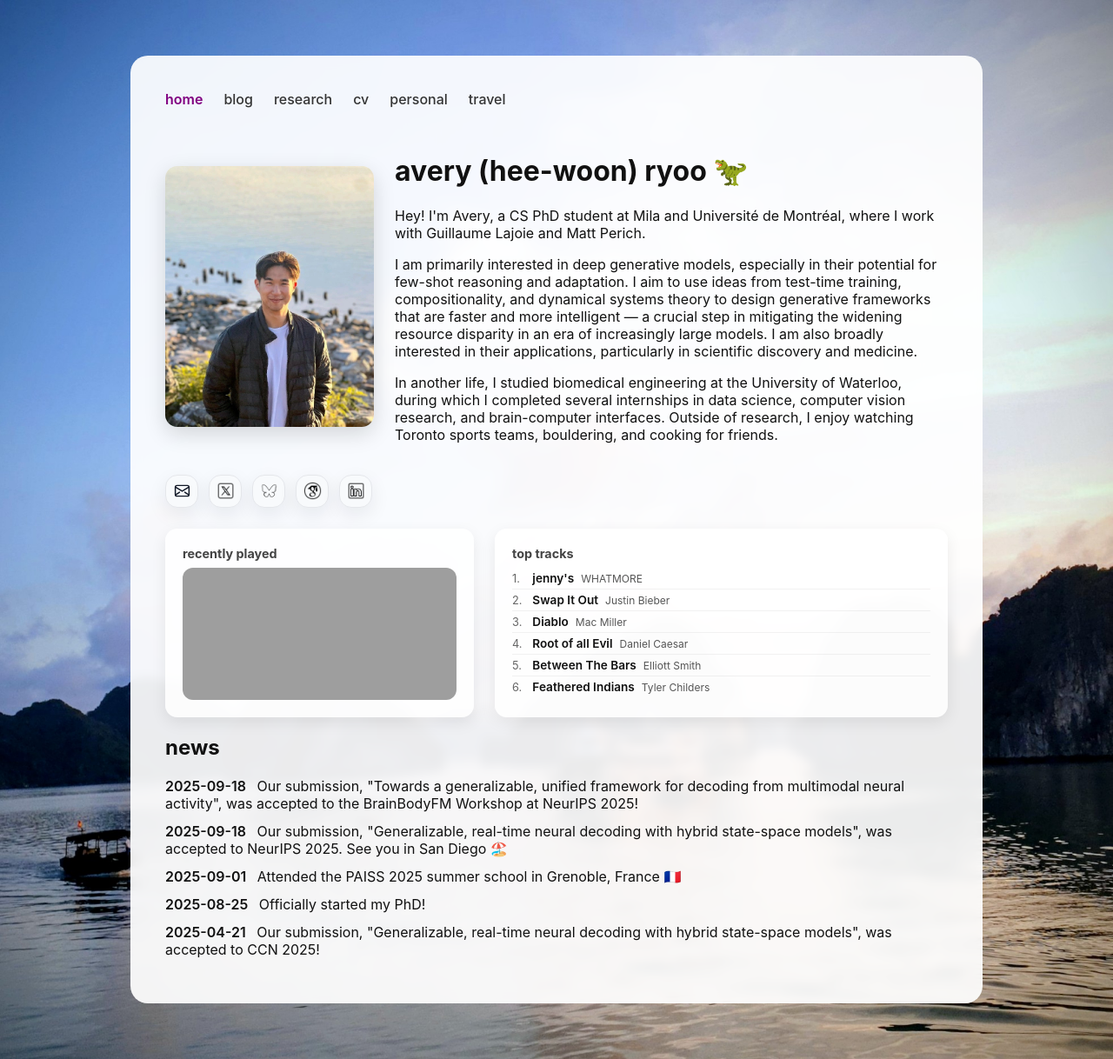
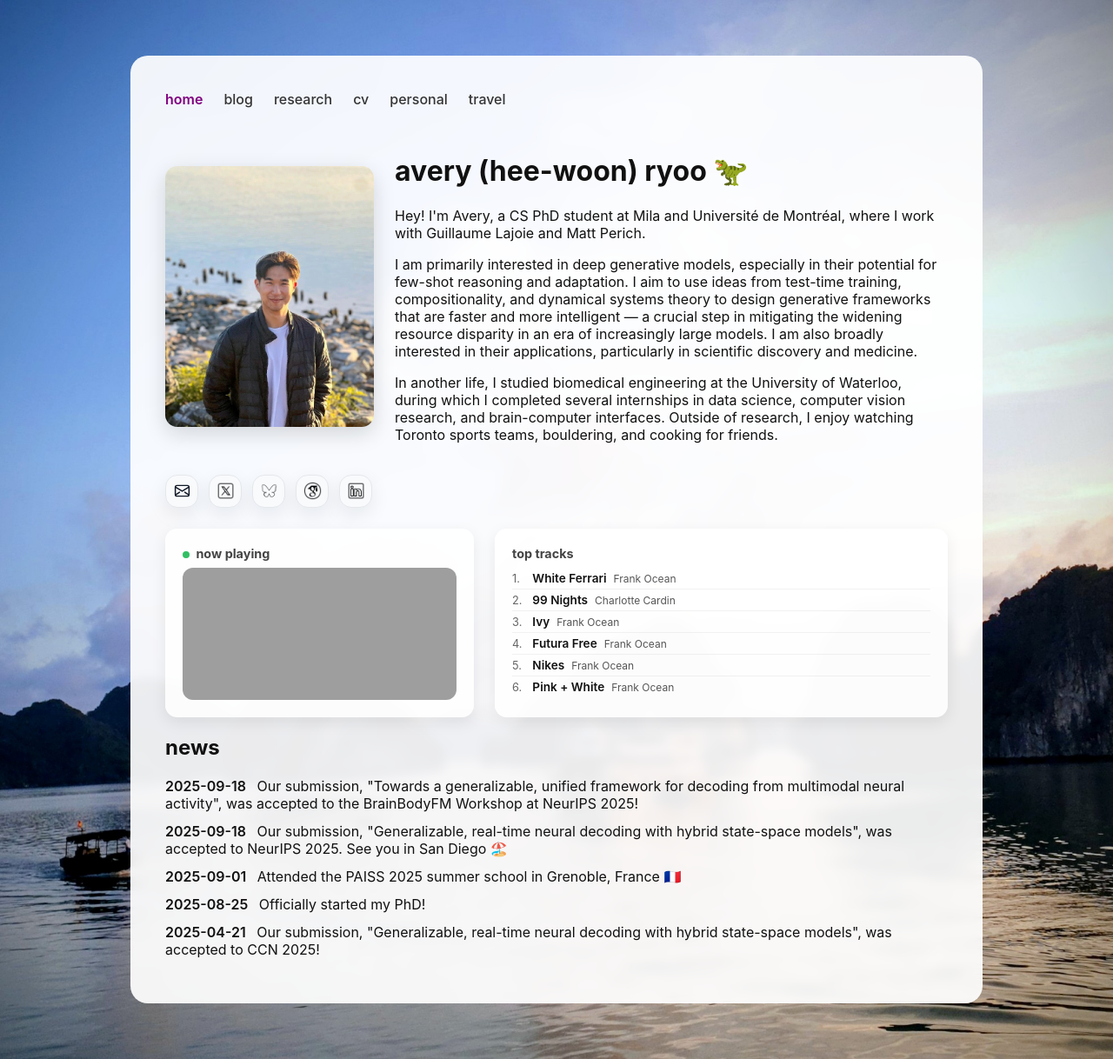
Before and after one commit to averyryoo/averyryoo.github.io, a Jekyll site: the page built from index.md, in a window 1280 px wide. Shown: the whole page at 87% size. Built offline with Jekyll 4.4.1, drawn with Linux system fonts in a browser that asks for light colours; grey boxes are pictures that could not be loaded.

Commit message:
chore: update spotify data

```diff
--- a/_data/spotify.yml
+++ b/_data/spotify.yml
@@ -1,27 +1,27 @@
 now_playing:
-  album: Blonde
-  album_art: https://i.scdn.co/image/ab67616d00001e02c5649add07ed3720be9d5526
-  artist: Frank Ocean
-  is_playing: false
-  track: Self Control
-  url: https://open.spotify.com/track/5GUYJTQap5F3RDQiCOJhrS
+  album: Alfredo 2
+  album_art: https://i.scdn.co/image/ab67616d00001e02e098f51a1a2ebb827dc6099a
+  artist: Freddie Gibbs, The Alchemist
+  is_playing: true
+  track: '1995'
+  url: https://open.spotify.com/track/3lGHMz9BIUZWFEx0fhS4VF
 top_tracks:
-- artist: WHATMORE
-  track: jenny's
-  url: https://open.spotify.com/track/4B8gJ30tZamoY1CjnG35qT
-- artist: Justin Bieber
-  track: Swap It Out
-  url: https://open.spotify.com/track/5Gbzz2hICxjkf3JiAykSiL
-- artist: Mac Miller
-  track: Diablo
-  url: https://open.spotify.com/track/3BDpkLMkgrtrM3HckrVIXr
-- artist: Daniel Caesar
-  track: Root of all Evil
-  url: https://open.spotify.com/track/2SeynaXh3RsTyun1DitBgd
-- artist: Elliott Smith
-  track: Between The Bars
-  url: https://open.spotify.com/track/52Bg6oaos7twR7IUtEpqcE
-- artist: Tyler Childers
-  track: Feathered Indians
-  url: https://open.spotify.com/track/2tgQaL85WoRfgEa4hFQgrE
-updated_at: 2026-03-05 23:11 UTC
+- artist: Frank Ocean
+  track: White Ferrari
+  url: https://open.spotify.com/track/2LMkwUfqC6S6s6qDVlEuzV
+- artist: Charlotte Cardin
+  track: 99 Nights
+  url: https://open.spotify.com/track/7w3vaoMGxdzfkiN25jmDDE
+- artist: Frank Ocean
+  track: Ivy
+  url: https://open.spotify.com/track/2ZWlPOoWh0626oTaHrnl2a
+- artist: Frank Ocean
+  track: Futura Free
+  url: https://open.spotify.com/track/5k8LB57xOq8UUNVaKWSqrf
+- artist: Frank Ocean
+  track: Nikes
+  url: https://open.spotify.com/track/19YKaevk2bce4odJkP5L22
+- artist: Frank Ocean
+  track: Pink + White
+  url: https://open.spotify.com/track/3xKsf9qdS1CyvXSMEid6g8
+updated_at: 2026-03-05 23:57 UTC
```
